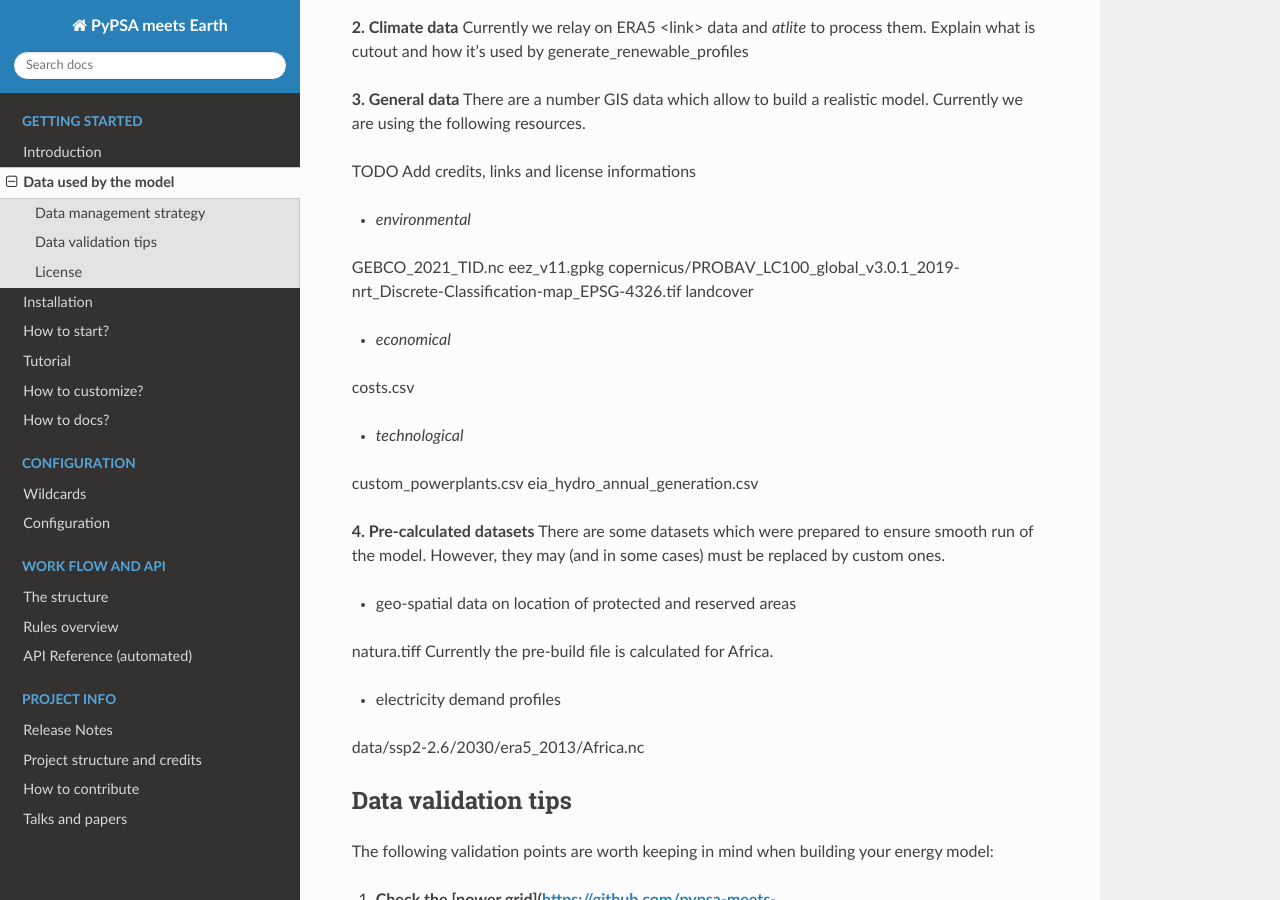
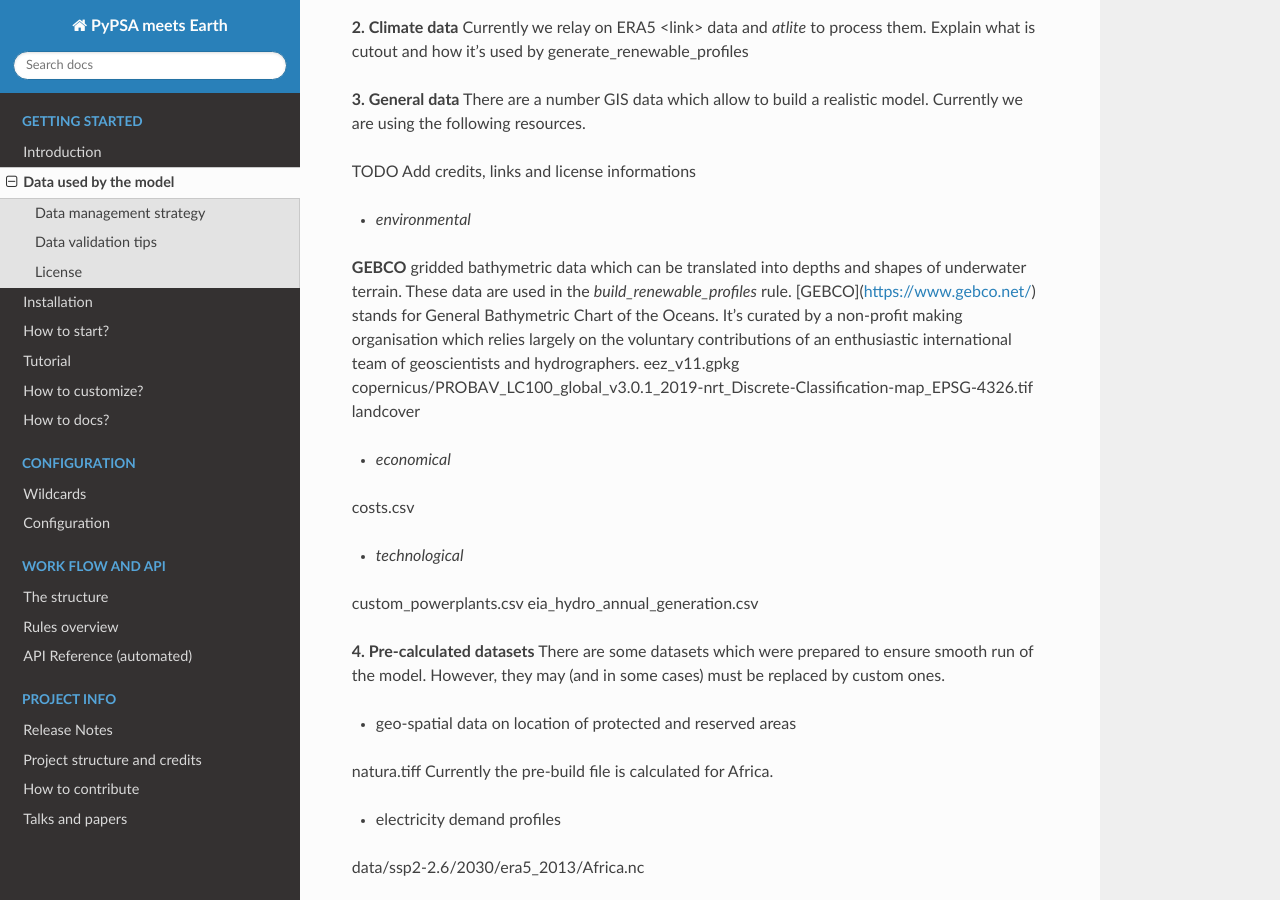
Before and after one commit to pypsa-meets-earth/pypsa-earth, a Sphinx documentation site: the page built from doc/data_workflow.rst, in a window 1280 px wide and 900 px high, scrolled down 512 px. Built offline with Sphinx 7.4.7 and the Read the Docs theme 2.0.0, drawn with Linux system fonts in a browser that asks for light colours; pages that are not in the unit, such as notebooks, are missing from menus; the version number could not be read and is left out.

Commit message:
Add gebco info

```diff
--- a/doc/data_workflow.rst
+++ b/doc/data_workflow.rst
@@ -34,7 +34,8 @@ There are a number GIS data which allow to build a realistic model. Currently we
 TODO Add credits, links and license informations
 
 - *environmental*
-GEBCO_2021_TID.nc
+
+**GEBCO** gridded bathymetric data which can be translated into depths and shapes of underwater terrain. These data are used in the `build_renewable_profiles` rule. [GEBCO](https://www.gebco.net/) stands for General Bathymetric Chart of the Oceans. It's curated by a non-profit making organisation which relies largely on the voluntary contributions of an enthusiastic international team of geoscientists and hydrographers.
 eez_v11.gpkg
 copernicus/PROBAV_LC100_global_v3.0.1_2019-nrt_Discrete-Classification-map_EPSG-4326.tif
 landcover
```
